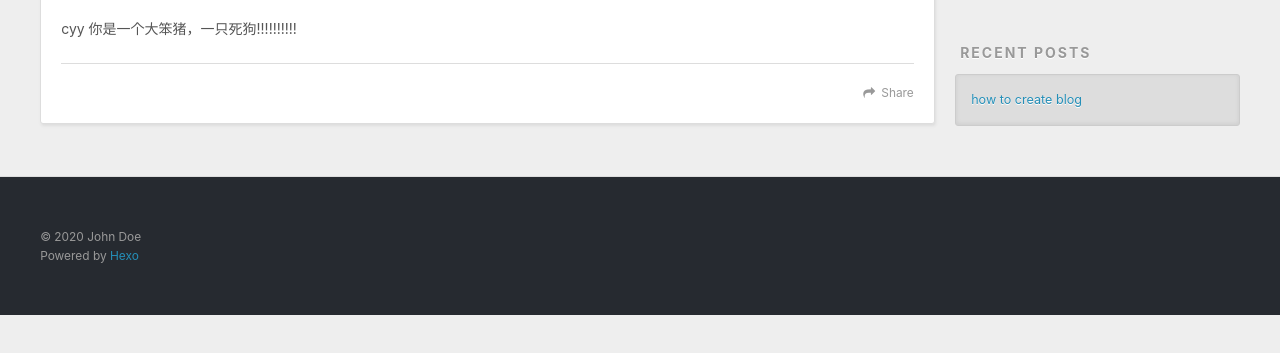
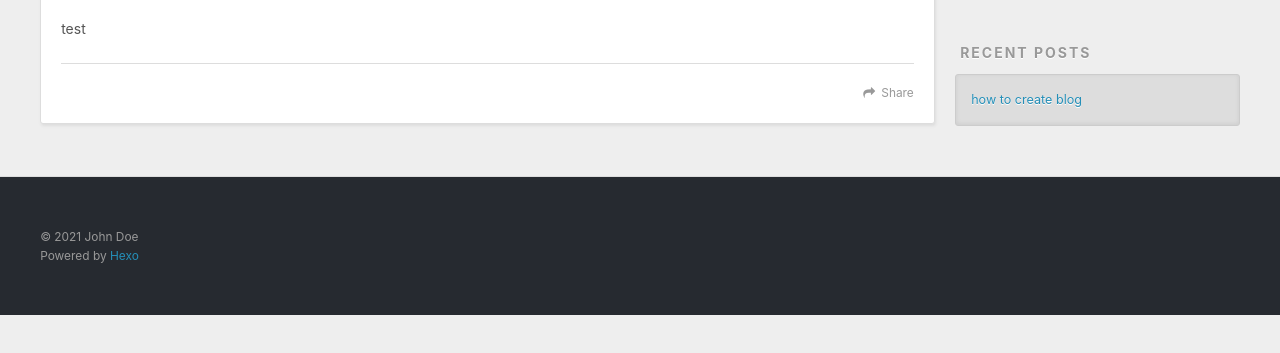
Before and after one commit to zhonghuaren/rzhTech.github.io, a plain HTML site: page index.html in a window 1280 px wide. Shown: the part 435-788 px from the top of the page. Drawn offline with nearby package versions, Linux system fonts and the light colour scheme.

Commit message:
Site updated: 2021-06-28 20:12:03

```diff
--- a/index.html
+++ b/index.html
@@ -86,7 +86,7 @@
 
     <div class="article-entry" itemprop="articleBody">
 
-        <p>cyy 你是一个大笨猪，一只死狗!!!!!!!!!!</p>
+        <p>test</p>
 
 
     </div>
@@ -147,7 +147,7 @@
 
   <div class="outer">
     <div id="footer-info" class="inner">
-      &copy; 2020 John Doe<br>
+      &copy; 2021 John Doe<br>
       Powered by <a href="http://hexo.io/" target="_blank">Hexo</a>
     </div>
   </div>
```
Also changed, not shown: 2020/07/17/test/index.html (+5 -5 lines), archives/2020/07/index.html (+1 -1 lines), archives/2020/index.html (+1 -1 lines), archives/index.html (+1 -1 lines).
